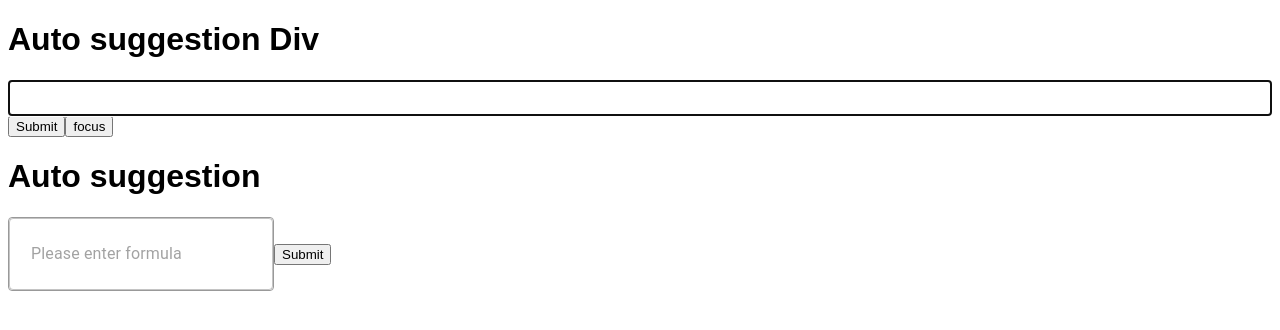
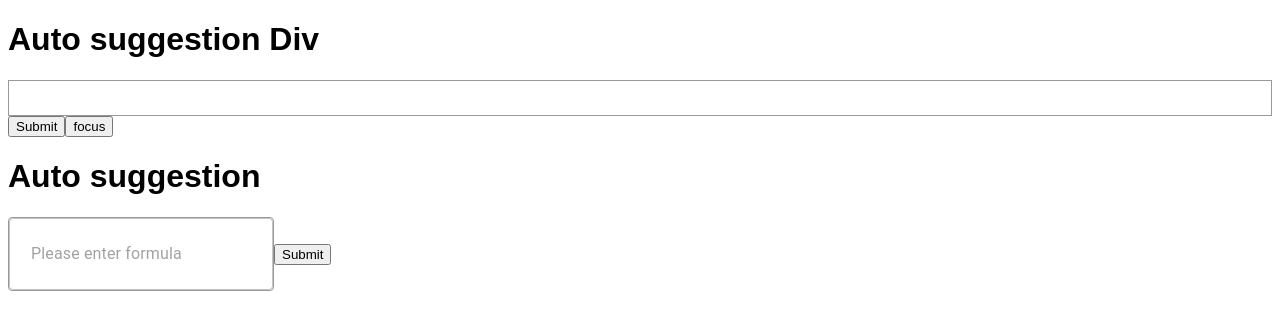
Before and after one commit to sreeragrnandan/ReactAssignments, a React (Create React App) app in the folder my-app/: page / in a window 1280 px wide. Shown: the top 330 px of the page. Built offline with nearby package versions, Linux system fonts and the light colour scheme.

Commit message:
added chips

```diff
--- a/my-app/src/AutocompleteDiv.tsx
+++ b/my-app/src/AutocompleteDiv.tsx
@@ -1,7 +1,8 @@
 /* eslint-disable react-hooks/exhaustive-deps */
-import { List, ListItem } from "@mui/material";
+import { Chip, Grid, List, ListItem } from "@mui/material";
 import React, { Fragment, useEffect, useRef, useState } from "react";
 import CaretPositioning from "./EditCaretPositioning";
+import setCaret from "./setCaret";
 
 function measureText(
   pText: string | null,
@@ -47,6 +48,8 @@ function AutocompleteDiv({ suggestions }: { suggestions: Array<string> }) {
   const [editable, setEditable] = useState<HTMLElement | null>(null);
   const inputAreaRef = useRef<HTMLDivElement>(null);
   const alllowedOperstions = ["+", "-", "(", ")", "*", "^", "%", "/"];
+  let renderOutput: (string | JSX.Element)[];
+
   // let searchTerm: string;
   let savedCaretPosition: {
     start: number;
@@ -158,10 +161,12 @@ function AutocompleteDiv({ suggestions }: { suggestions: Array<string> }) {
   useEffect(() => {
     setEditable(inputAreaRef.current);
     console.log("UE editable", editable, inputAreaRef.current);
+    document.getElementById("12357")?.focus();
   }, []);
   useEffect(() => {
-    setCaret();
-    inputAreaRef.current?.focus();
+    // setCaret(inputAreaRef, caretPosition);
+    // inputAreaRef.current?.focus();
+    document.getElementById("12357")?.focus();
   }, [inputAreaRef.current?.innerText]);
 
   // Onkeyboard action
@@ -293,24 +298,40 @@ function AutocompleteDiv({ suggestions }: { suggestions: Array<string> }) {
       (measureText(userInput, "16", null).width + 8).toString() + "px"
     );
   };
-  const setCaret = () => {
-    var el = inputAreaRef.current;
-    var range = document.createRange();
-    var sel = window.getSelection();
-    if (el !== null && sel !== null && el.innerText.length > 0) {
-      range.setStart(el.childNodes[0], caretPosition.end);
-      range.collapse(true);
-      console.log("setCaret ", caretPosition.end);
-      sel.removeAllRanges();
-      sel.addRange(range);
-      el.focus();
-    }
+  const handleClick = () => {
+    console.info("You clicked the Chip.");
   };
   const renderUserInput = (input: string) => {
-    // for (input.split(/(\W)/g)){
-    //   a
-    // }
-    return input === "undefined" ? "" : input;
+    // return input;
+    if (input.length !== 0) {
+      renderOutput = input.split(/(\W+)/g).map((value, index) => {
+        if (
+          conformedSuggestion.split(/(\W+)/g).includes(value) &&
+          !alllowedOperstions.includes(value) &&
+          value !== " "
+        ) {
+          // return <Chip key={index} label={value} onClick={handleClick} />;
+          return (
+            <Chip
+              key={index}
+              label={value}
+              onClick={handleClick}
+              variant="outlined"
+            />
+          );
+        } else {
+          return value;
+        }
+      });
+      renderOutput.push(
+        <div id="12357" key="1235">
+          {" "}
+        </div>
+      );
+    } else {
+      return "";
+    }
+    return renderOutput;
   };
 
   const renderSuggestionsList = () => {
@@ -353,7 +374,9 @@ function AutocompleteDiv({ suggestions }: { suggestions: Array<string> }) {
 
   return (
     <Fragment>
-      <div
+      <div>
+        <Grid
+          direction={"row"}
           id="inputDiv"
           suppressContentEditableWarning={true}
           placeholder="Please enter formula"
@@ -363,12 +386,13 @@ function AutocompleteDiv({ suggestions }: { suggestions: Array<string> }) {
           ref={inputAreaRef}
         >
           {renderUserInput(userInput)}
+        </Grid>
       </div>
       {renderSuggestionsList()}
       <button type="button" onClick={onClickButton}>
         Submit
       </button>
-      <button id="button" onClick={setCaret}>
+      <button id="button" onClick={() => setCaret(inputAreaRef, caretPosition)}>
         focus
       </button>
     </Fragment>
--- /dev/null
+++ b/my-app/src/setCaret.tsx
@@ -0,0 +1,22 @@
+const setCaret = (
+  inputAreaRef: React.RefObject<HTMLDivElement>,
+  caretPosition: {
+    start: number;
+    end: number;
+  }
+) => {
+  var el = inputAreaRef.current;
+  var range = document.createRange();
+  var sel = window.getSelection();
+  if (el !== null && sel !== null && el.innerText.length > 0) {
+    // range.setStart(el.childNodes[0], caretPosition.end);
+    range.setStart(el.childNodes[1], 5);
+    range.collapse(true);
+    console.log("setCaret ", caretPosition.end);
+    sel.removeAllRanges();
+    sel.addRange(range);
+    el.focus();
+  }
+  return;
+};
+export default setCaret;
```
Lines whose indentation alone changed are shown as unchanged.
